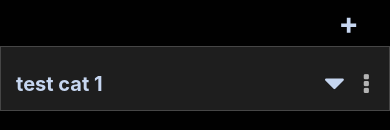
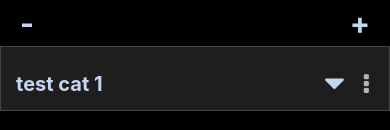
Before and after one commit to Sgavinmills/NoteStaker-Native, a React Native app: screen / in a window 390 px wide. Shown: the top 130 px of the page. Built offline with nearby package versions, Linux system fonts and the light colour scheme.

Commit message:
add close all categories button

```diff
--- a/components/CategoryModal.tsx
+++ b/components/CategoryModal.tsx
@@ -121,6 +121,7 @@ const CategoryModal: React.FC<TileProps> = ({ setNewCatModalVisible, newCatModal
                         placeholder="Enter category name"
                         onChangeText={(text) => handleChange(text)}
                         value={newCategoryName}
+                        autoFocus
                     />
                     <View style={modalStyles.modalButtonContainer}>
                         <Button title="Submit" onPress={handleSubmit} />
--- a/components/CategoryTile.tsx
+++ b/components/CategoryTile.tsx
@@ -1,5 +1,5 @@
 import { Text, View, TouchableWithoutFeedback, TouchableOpacity, GestureResponderEvent } from "react-native";
-import { useState } from "react";
+import { useEffect, useState } from "react";
 import categoryStyles from "../styles/categoryStyles";
 import { FontAwesome } from "@expo/vector-icons";
 import SubCategoryTile from "./SubCategoryTile";
@@ -17,9 +17,17 @@ interface TileProps {
     categoryID: string;
     index: number;
     isLastCategory: boolean;
+    setCloseAllCategories: React.Dispatch<React.SetStateAction<boolean>>;
+    closeAllCategories: boolean;
 }
 
-const CategoryTile: React.FC<TileProps> = ({ categoryID, index, isLastCategory }) => {
+const CategoryTile: React.FC<TileProps> = ({
+    categoryID,
+    index,
+    isLastCategory,
+    closeAllCategories,
+    setCloseAllCategories,
+}) => {
     const categories = useSelector((state: RootState) => state.memory.categories);
     const overlay = useSelector((state: RootState) => state.memory.menuOverlay);
     const category = categories[categoryID];
@@ -27,6 +35,13 @@ const CategoryTile: React.FC<TileProps> = ({ categoryID, index, isLastCategory }
 
     const [isExpanded, setIsExpanded] = useState(false);
     const [showSubtleMessage, setShowSubtleMessage] = useState(false);
+
+    useEffect(() => {
+        if (closeAllCategories && isExpanded) {
+            setIsExpanded(false);
+            setCloseAllCategories(false);
+        }
+    }, [closeAllCategories]);
 
     const toggleExpansion = () => {
         setIsExpanded(!isExpanded);
@@ -110,9 +125,6 @@ const CategoryTile: React.FC<TileProps> = ({ categoryID, index, isLastCategory }
             },
         };
         dispatch(updateMenuOverlay(newOverlay));
-        if (!isExpanded) {
-            setIsExpanded(true);
-        }
     };
 
     const addBottomTileMartin = () => {
--- a/components/HomeScreen.tsx
+++ b/components/HomeScreen.tsx
@@ -1,4 +1,13 @@
-import { FlatList, TouchableOpacity, Text, View, StatusBar, TouchableWithoutFeedback, Button } from "react-native";
+import {
+    FlatList,
+    TouchableOpacity,
+    Text,
+    View,
+    StatusBar,
+    TouchableWithoutFeedback,
+    Button,
+    Touchable,
+} from "react-native";
 import { useSelector, useDispatch } from "react-redux";
 import styles from "../styles/styles";
 import categoryStyles from "../styles/categoryStyles";
@@ -18,6 +27,7 @@ const HomeScreen: React.FC = () => {
 
     const [newCatModalVisible, setNewCatModalVisible] = useState(false);
     const [scrollTo, setScrollTo] = useState<null | number>(null);
+    const [closeAllCategories, setCloseAllCategories] = useState(false);
 
     const flatListRef = useRef<FlatList>(null);
 
@@ -29,6 +39,11 @@ const HomeScreen: React.FC = () => {
 
         setNewCatModalVisible(true);
     };
+
+    const handleCloseAllCategoriesPress = () => {
+        setCloseAllCategories(true);
+    };
+
     useEffect(() => {
         if (scrollTo) {
             flatListRef.current?.scrollToOffset({ offset: scrollTo, animated: true });
@@ -41,6 +56,8 @@ const HomeScreen: React.FC = () => {
             categoryID={item}
             index={index}
             isLastCategory={index === categoryList.length - 1 ? true : false}
+            closeAllCategories={closeAllCategories}
+            setCloseAllCategories={setCloseAllCategories}
         />
     );
 
@@ -62,9 +79,14 @@ const HomeScreen: React.FC = () => {
                         catInfo={{ currentName: "", parentCat: "" }}
                     ></CategoryModal>
                 )}
-                <TouchableOpacity onPress={handleNewCategoryPress}>
-                    <Text style={categoryStyles.newCategoryText}>+</Text>
-                </TouchableOpacity>
+                <View style={styles.homeScreenButtonContainer}>
+                    <TouchableOpacity onPress={handleCloseAllCategoriesPress}>
+                        <Text style={categoryStyles.newCategoryText}>-</Text>
+                    </TouchableOpacity>
+                    <TouchableOpacity onPress={handleNewCategoryPress}>
+                        <Text style={categoryStyles.newCategoryText}>+</Text>
+                    </TouchableOpacity>
+                </View>
 
                 <FlatList
                     ref={flatListRef}
--- a/components/NoteTile.tsx
+++ b/components/NoteTile.tsx
@@ -17,7 +17,7 @@ import { useState } from "react";
 import ImageModal from "./ImageModal";
 import { AppDispatch } from "../redux/store/store";
 import { useSelector } from "react-redux";
-import { RootState } from "../redux/reducers/reducers";
+import { RootState } from "../redux/store/store";
 import { getEmptyOverlay } from "../utilFuncs/utilFuncs";
 import React from "react";
 interface TileProps {
--- a/styles/categoryStyles.ts
+++ b/styles/categoryStyles.ts
@@ -83,7 +83,8 @@ const catStyles = StyleSheet.create({
         fontWeight: "bold",
         color: theme.colors.categoryText,
         textAlign: "right",
-        marginRight: "8%",
+        paddingLeft: 20,
+        paddingRight: 20,
         paddingTop: 5,
         paddingBottom: 5,
     },
--- a/styles/styles.ts
+++ b/styles/styles.ts
@@ -6,6 +6,11 @@ const styles = StyleSheet.create({
         flex: 1,
         paddingTop: StatusBar.currentHeight,
         backgroundColor: theme.colors.blackBackground,
+    },
+
+    homeScreenButtonContainer: {
+        flexDirection: "row",
+        justifyContent: "space-between",
     },
 
     logState: {
```
